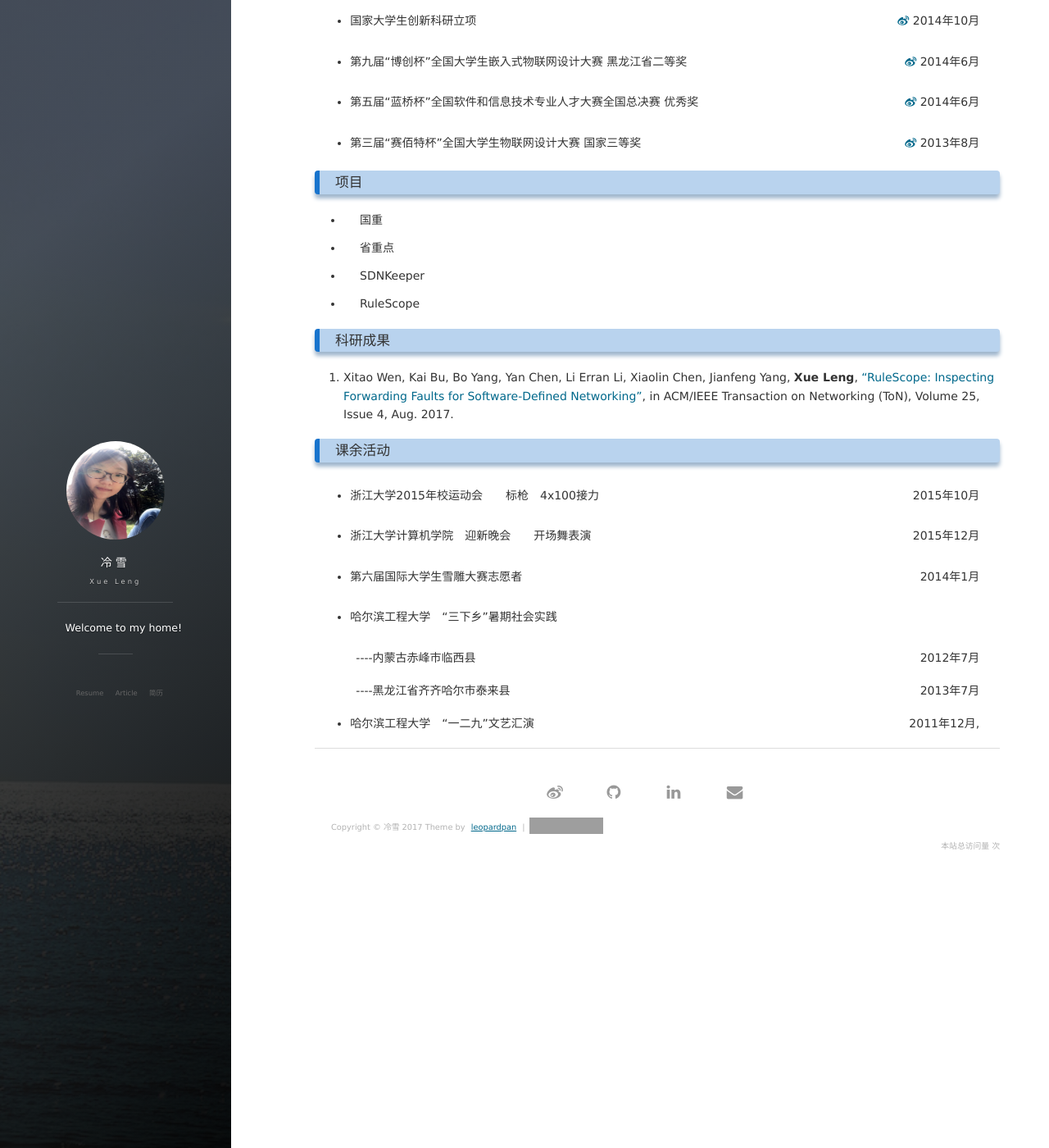
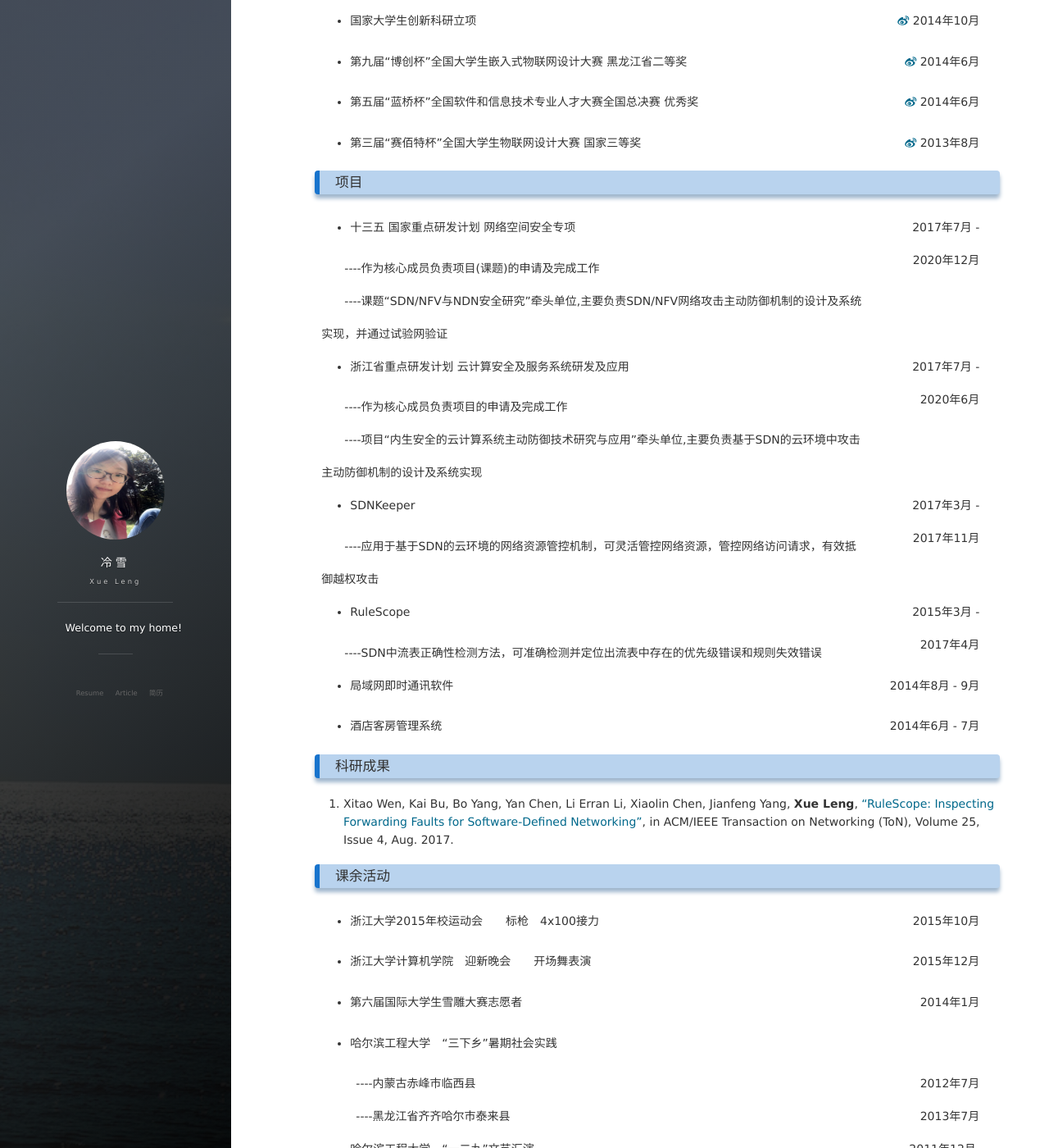
Before and after one commit to lxv458/OldWeb, a Jekyll site: the page built from about.md, in a window 1280 px wide and 1400 px high, scrolled down 1590 px. Shown: the whole window at 82% size. Built offline with Jekyll 4.4.1, drawn with Linux system fonts in a browser that asks for light colours; nearby versions of some CDN libraries; comment, search, counter and statistics services are not loaded; grey boxes are pictures that could not be loaded.

Commit message:
basic information

```diff
--- a/about.md
+++ b/about.md
@@ -146,13 +146,50 @@ title: 简历
 </table>
 
 ### 项目
- * 国重
-
- * 省重点
-
- * SDNKeeper
-
- * RuleScope
+<table>
+	<tr>
+		<td align="left"><ul><li>十三五&nbsp;国家重点研发计划&nbsp;网络空间安全专项</li></ul></td>
+		<td align="right" rowspan="3" style="vertical-align: text-top">2017年7月&nbsp;-&nbsp;2020年12月</td>
+	</tr>
+	<tr>
+		<td align="left">&emsp;&emsp;----作为核心成员负责项目(课题)的申请及完成工作</td>
+	</tr>
+	<tr>
+		<td align="left">&emsp;&emsp;----课题“SDN/NFV与NDN安全研究”牵头单位,主要负责SDN/NFV网络攻击主动防御机制的设计及系统实现，并通过试验网验证</td>
+	</tr>
+	<tr>
+		<td align="left"><ul><li>浙江省重点研发计划&nbsp;云计算安全及服务系统研发及应用</li></ul></td>
+		<td align="right" rowspan="3" style="vertical-align: text-top">2017年7月&nbsp;-&nbsp;2020年6月</td>
+	</tr>
+	<tr>
+		<td align="left">&emsp;&emsp;----作为核心成员负责项目的申请及完成工作</td>
+	</tr>
+	<tr>
+		<td align="left">&emsp;&emsp;----项目“内生安全的云计算系统主动防御技术研究与应用”牵头单位,主要负责基于SDN的云环境中攻击主动防御机制的设计及系统实现</td>
+	</tr>
+	<tr>
+		<td align="left"><ul><li>SDNKeeper</li></ul></td>
+		<td align="right" rowspan="2" style="vertical-align: text-top">2017年3月&nbsp;-&nbsp;2017年11月</td>
+	</tr>
+	<tr>
+		<td align="left">&emsp;&emsp;----应用于基于SDN的云环境的网络资源管控机制，可灵活管控网络资源，管控网络访问请求，有效抵御越权攻击</td>
+	</tr>
+	<tr>
+		<td align="left"><ul><li>RuleScope</li></ul></td>
+		<td align="right" rowspan="2" style="vertical-align: text-top">2015年3月&nbsp;-&nbsp;2017年4月</td>
+	</tr>
+	<tr>
+		<td align="left">&emsp;&emsp;----SDN中流表正确性检测方法，可准确检测并定位出流表中存在的优先级错误和规则失效错误</td>
+	</tr>
+	<tr>
+		<td align="left"><ul><li>局域网即时通讯软件</li></ul></td>
+		<td align="right">2014年8月&nbsp;-&nbsp;9月</td>
+	</tr>
+	<tr>
+		<td align="left"><ul><li>酒店客房管理系统</li></ul></td>
+		<td align="right">2014年6月&nbsp;-&nbsp;7月</td>
+	</tr>
+</table>
 
 ### 科研成果
   1. Xitao Wen, Kai Bu, Bo Yang, Yan Chen, Li Erran Li, Xiaolin Chen, Jianfeng Yang, **Xue Leng**, <a href="http://www.lengxue.space/images/leng/resume/RuleScope_ToN.pdf">"RuleScope: Inspecting Forwarding Faults for Software-Defined Networking"</a>, in ACM/IEEE Transaction on Networking (ToN), Volume 25, Issue 4, Aug. 2017.
```
